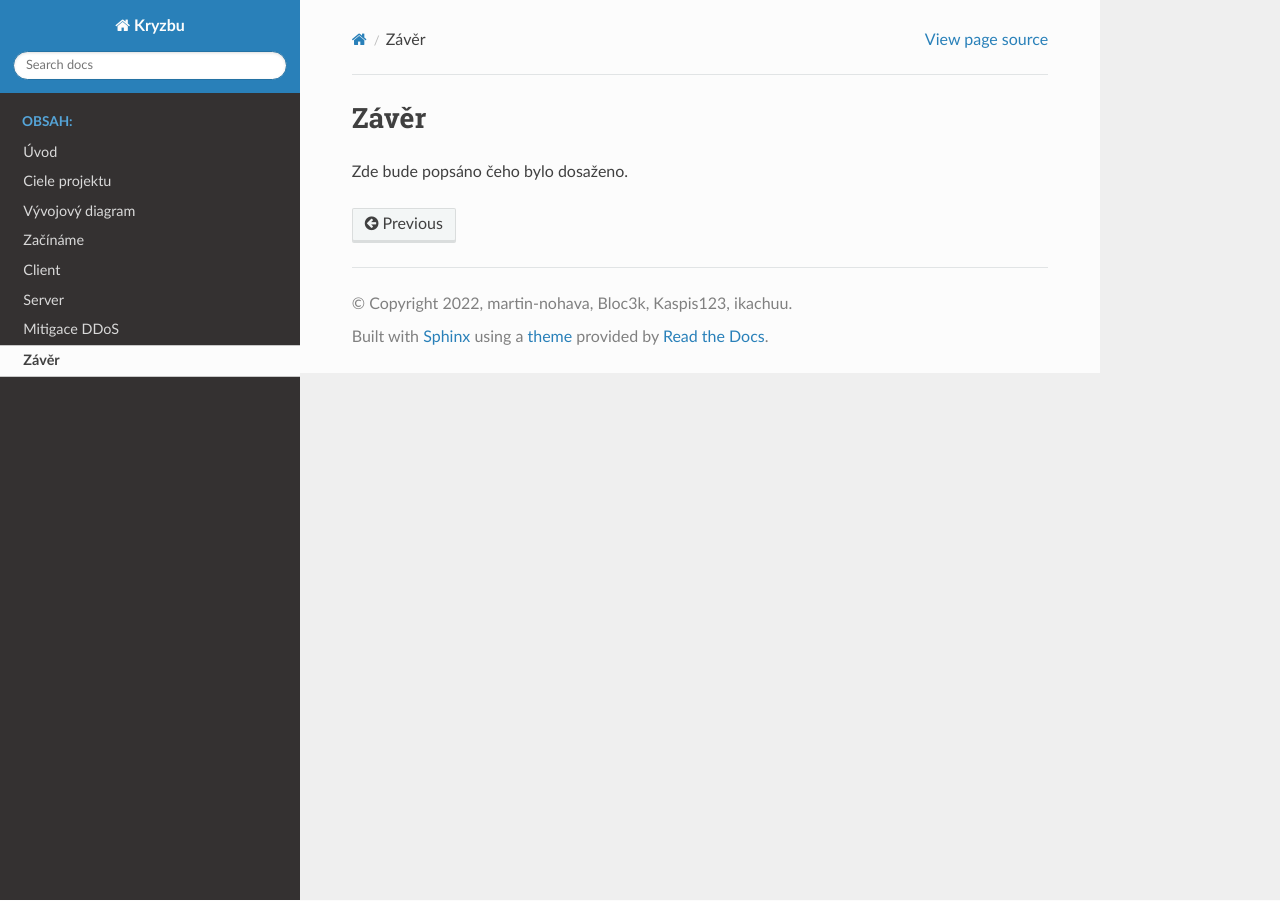
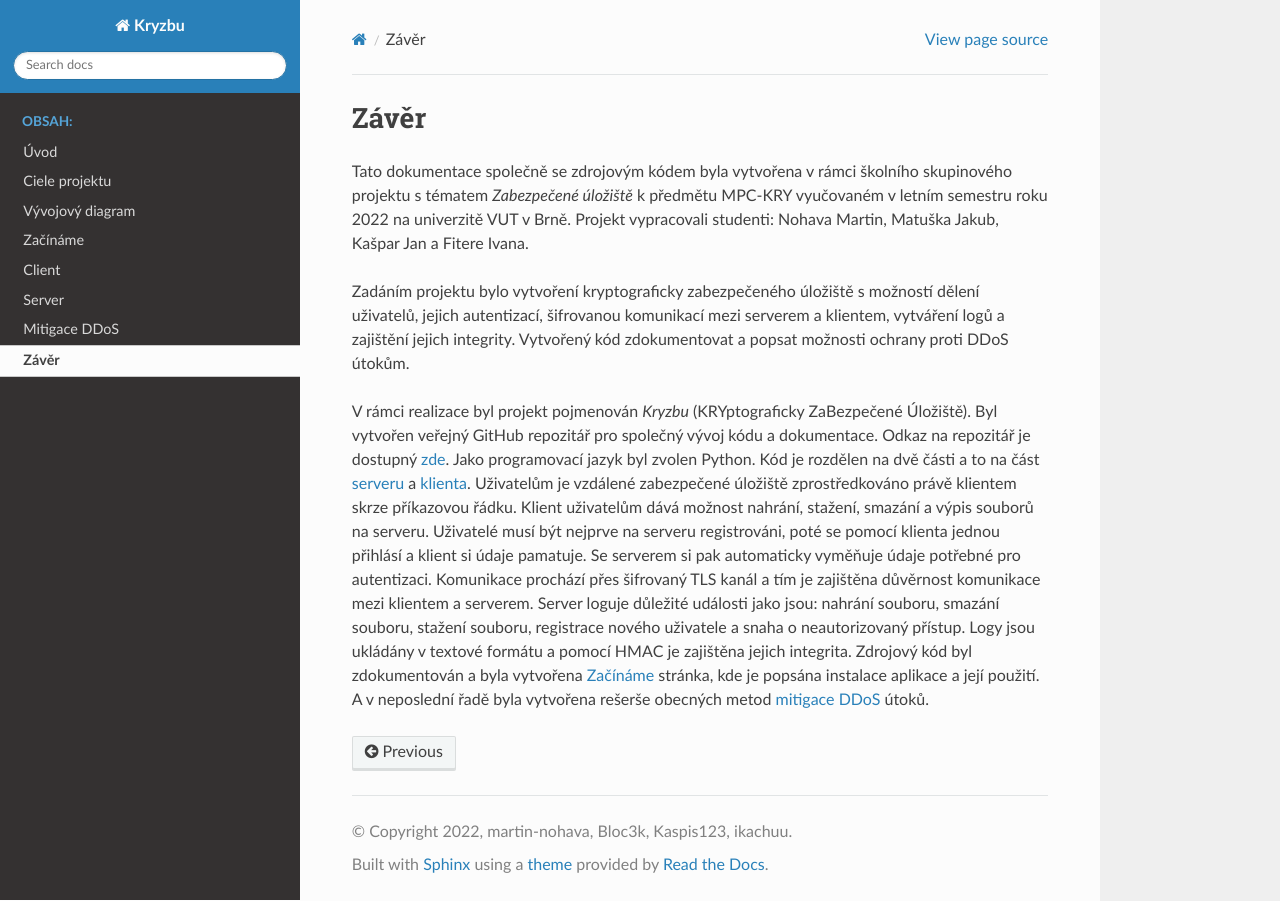
Before and after one commit to martin-nohava/kryzbu, a Sphinx documentation site: the page built from docs/source/zaver.rst, in a window 1280 px wide. Built offline with Sphinx 7.4.7 and the Read the Docs theme 2.0.0, drawn with Linux system fonts in a browser that asks for light colours.

Commit message:
Conclusion make in documentation

```diff
--- a/docs/source/zaver.rst
+++ b/docs/source/zaver.rst
@@ -1,4 +1,18 @@
 Závěr
 =====
 
-Zde bude popsáno čeho bylo dosaženo.
+Tato dokumentace společně se zdrojovým kódem byla vytvořena v rámci školního skupinového projektu s tématem *Zabezpečené úložiště* k předmětu MPC-KRY
+vyučovaném v letním semestru roku 2022 na univerzitě VUT v Brně. Projekt vypracovali studenti: Nohava Martin, Matuška Jakub, Kašpar Jan a Fitere Ivana.
+
+Zadáním projektu bylo vytvoření kryptograficky zabezpečeného úložiště s možností dělení uživatelů, jejich autentizací, šifrovanou komunikací mezi
+serverem a klientem, vytváření logů a zajištění jejich integrity. Vytvořený kód zdokumentovat a popsat možnosti ochrany proti DDoS útokům.
+
+V rámci realizace byl projekt pojmenován *Kryzbu* (KRYptograficky ZaBezpečené Úložiště). Byl vytvořen veřejný GitHub repozitář pro společný vývoj kódu a dokumentace.
+Odkaz na repozitář je dostupný `zde <https://github.com/martin-nohava/kryzbu>`_. Jako programovací jazyk byl zvolen Python. Kód je rozdělen na dvě části a to na část
+`serveru <server.html>`_ a `klienta <client.html>`_. Uživatelům je vzdálené zabezpečené úložiště zprostředkováno právě klientem skrze příkazovou řádku. Klient uživatelům
+dává možnost nahrání, stažení, smazání a výpis souborů na serveru. Uživatelé musí být nejprve na serveru registrováni, poté se pomocí klienta jednou přihlásí a
+klient si údaje pamatuje. Se serverem si pak automaticky vyměňuje údaje potřebné pro autentizaci. Komunikace prochází přes šifrovaný TLS kanál a tím je zajištěna
+důvěrnost komunikace mezi klientem a serverem. Server loguje důležité události jako jsou: nahrání souboru, smazání souboru, stažení souboru, registrace nového
+uživatele a snaha o neautorizovaný přístup. Logy jsou ukládány v textové formátu a pomocí HMAC je zajištěna jejich integrita. Zdrojový kód byl zdokumentován a
+byla vytvořena `Začínáme <gettingStarted.html>`_ stránka, kde je popsána instalace aplikace a její použití. A v neposlední řadě byla vytvořena rešerše obecných metod
+`mitigace DDoS <ddos.html>`_ útoků.
```
